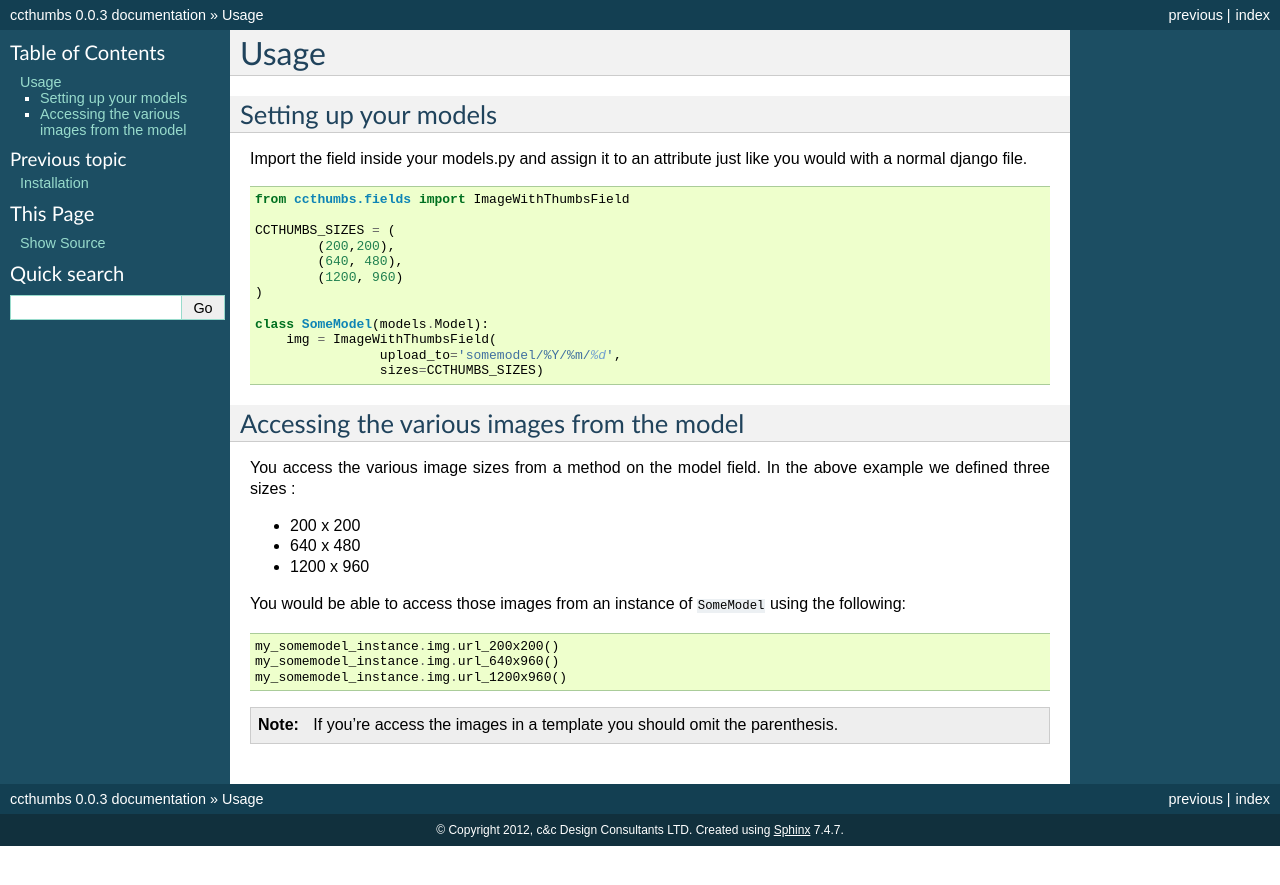
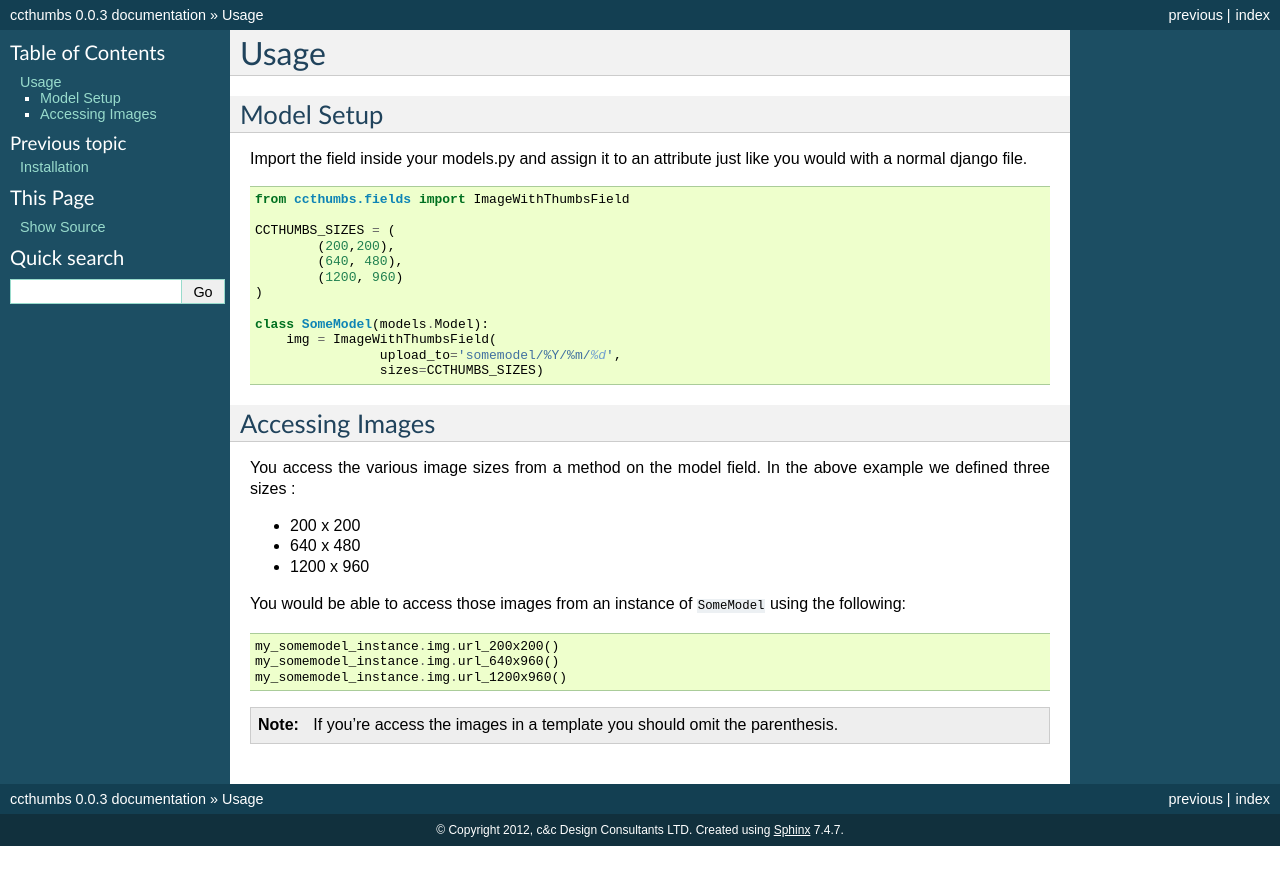
Before and after one commit to Sanjay-B/django-ccthumbs, a Sphinx documentation site: the page built from docs/usage.rst, in a window 1280 px wide. Shown: the top 885 px of the page. Built offline with Sphinx 7.4.7, drawn with Linux system fonts in a browser that asks for light colours.

Commit message:
shorter titles..

```diff
--- a/docs/usage.rst
+++ b/docs/usage.rst
@@ -2,7 +2,7 @@ Usage
 ===================================
 
 
-Setting up your models
+Model Setup
 -----------------------------
 
 Import the field inside your models.py and assign it to an attribute just like
@@ -23,7 +23,7 @@ you would with a normal django file. ::
                     sizes=CCTHUMBS_SIZES)
 
 
-Accessing the various images from the model
+Accessing Images
 ---------------------------------------------------
 
 You access the various image sizes from a method on the model field. In the
```
Also changed, not shown: 6 other files.
